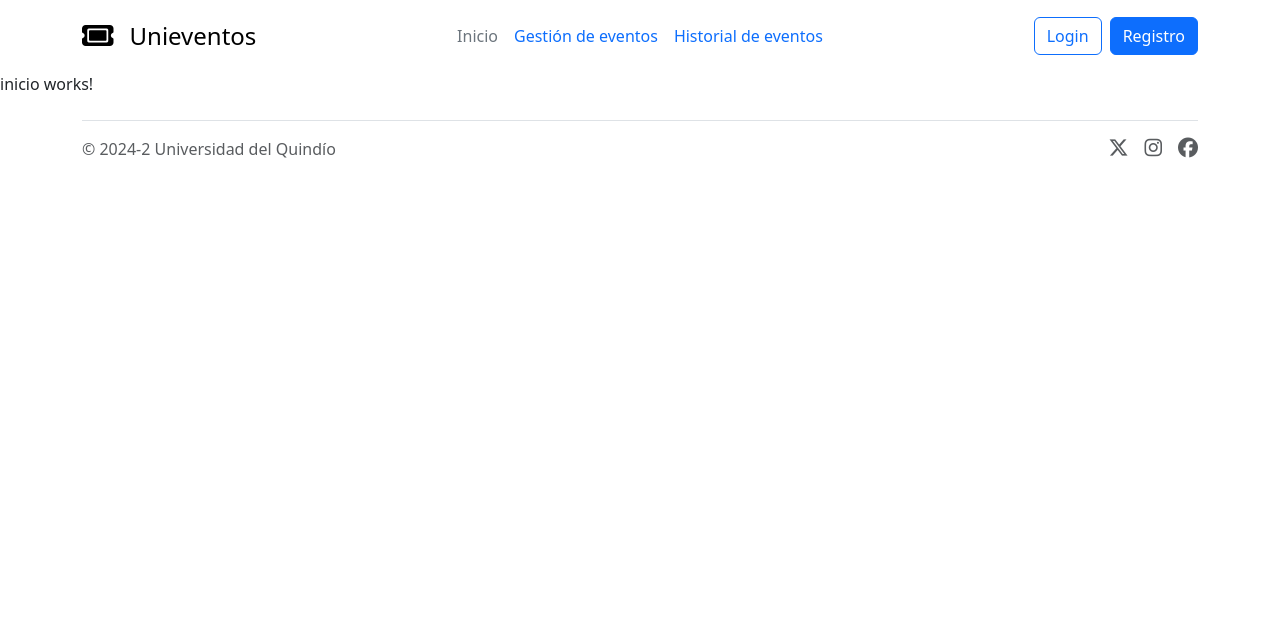
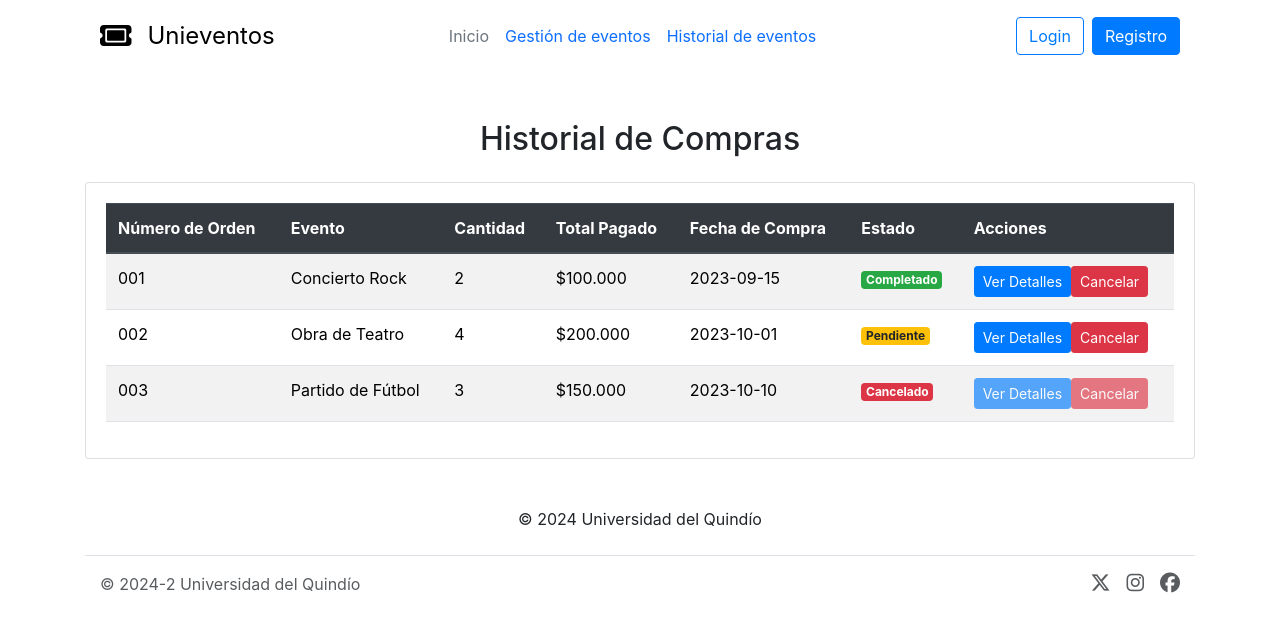
Before and after one commit to cos-03/FrontUnieventos, an Angular app: page /historial-compras in a window 1280 px wide. Before the commit this address led to /. Shown: the top 632 px of the page. Built offline with nearby package versions, Linux system fonts and the light colour scheme.

Commit message:
historial

```diff
--- a/src/app/app.routes.ts
+++ b/src/app/app.routes.ts
@@ -11,6 +11,7 @@ import { AgregarItemComponent } from './componentes/agregar-item/agregar-item.co
 import { DetalleEventoComponent } from './componentes/detalle-evento/detalle-evento.component';
 import { RecuperarContraseniaComponent } from './componentes/recuperar-contrasenia/recuperar-contrasenia.component';
 import { GestionEventosComponent } from './componentes/gestion-eventos/gestion-eventos.component';
+import { HistorialComprasComponent } from './historial-compras/historial-compras.component';
 
 export const routes: Routes = [
    { path: '', component: InicioComponent },  // Ruta raíz
@@ -25,5 +26,6 @@ export const routes: Routes = [
    { path: 'confirmar-orden', component: ConfirmarOrdenComponent },  // Ruta para confirmar orden
    { path: 'agregar-item', component: AgregarItemComponent },  // Ruta para agregar ítems
    { path: 'recuperar-contrasenia', component: RecuperarContraseniaComponent },  // Ruta para recuperar contraseña
+   { path: 'historial-compras', component: HistorialComprasComponent },  // Ruta para recuperar contraseña
    { path: "**", pathMatch: "full", redirectTo: "" }  // Redirección a la página de inicio para rutas no encontradas
 ];
--- a/src/app/componentes/gestion-eventos/gestion-eventos.component.ts
+++ b/src/app/componentes/gestion-eventos/gestion-eventos.component.ts
@@ -14,15 +14,16 @@ import Swal from 'sweetalert2';
 })
 export class GestionEventosComponent {
 
-  seleccionados!: EventoDTO[];
+  seleccionados: EventoDTO[];
   eventos: EventoDTO[] = [];
-  textoBtnEliminar!: string;
+  textoBtnEliminar: string;
 
 
   constructor(public eventosService:EventosService) {
-    this.eventos = eventosService.listar();
     this.seleccionados = [];
     this.textoBtnEliminar = "";
+    this.eventos = eventosService.listar();
+
   }
 
  ngOnInit(): void {
--- a/src/app/componentes/header/header.component.html
+++ b/src/app/componentes/header/header.component.html
@@ -12,7 +12,7 @@
         <li><a routerLink="" class="nav-link px-2 link-secondary">Inicio</a></li>
         <li><a routerLink="/gestion-eventos" class="nav-link px-2">Gestión de eventos</a></li>
 
-        <li><a routerLink="" class="nav-link px-2">Historial de eventos</a></li>
+        <li><a routerLink="/historial-compras" class="nav-link px-2">Historial de eventos</a></li>
       </ul>
 
 
--- /dev/null
+++ b/src/app/historial-compras/historial-compras.component.html
@@ -0,0 +1,78 @@
+<!DOCTYPE html>
+<html lang="en">
+<head>
+  <meta charset="UTF-8">
+  <meta name="viewport" content="width=device-width, initial-scale=1.0">
+  <title>Historial de Compras</title>
+  <link rel="stylesheet" href="https://maxcdn.bootstrapcdn.com/bootstrap/4.5.2/css/bootstrap.min.css">
+</head>
+<body>
+  <div class="container mt-5">
+    <h2 class="text-center mb-4">Historial de Compras</h2>
+    <div class="card">
+      <div class="card-body">
+        <table class="table table-striped">
+          <thead class="thead-dark">
+            <tr>
+              <th>Número de Orden</th>
+              <th>Evento</th>
+              <th>Cantidad</th>
+              <th>Total Pagado</th>
+              <th>Fecha de Compra</th>
+              <th>Estado</th>
+              <th>Acciones</th>
+            </tr>
+          </thead>
+          <tbody>
+            <tr>
+              <td>001</td>
+              <td>Concierto Rock</td>
+              <td>2</td>
+              <td>$100.000</td>
+              <td>2023-09-15</td>
+              <td><span class="badge badge-success">Completado</span></td>
+              <td>
+                <button class="btn btn-primary btn-sm">Ver Detalles</button>
+                <button class="btn btn-danger btn-sm">Cancelar</button>
+              </td>
+            </tr>
+            <tr>
+              <td>002</td>
+              <td>Obra de Teatro</td>
+              <td>4</td>
+              <td>$200.000</td>
+              <td>2023-10-01</td>
+              <td><span class="badge badge-warning">Pendiente</span></td>
+              <td>
+                <button class="btn btn-primary btn-sm">Ver Detalles</button>
+                <button class="btn btn-danger btn-sm">Cancelar</button>
+              </td>
+            </tr>
+            <tr>
+              <td>003</td>
+              <td>Partido de Fútbol</td>
+              <td>3</td>
+              <td>$150.000</td>
+              <td>2023-10-10</td>
+              <td><span class="badge badge-danger">Cancelado</span></td>
+              <td>
+                <button class="btn btn-primary btn-sm" disabled>Ver Detalles</button>
+                <button class="btn btn-danger btn-sm" disabled>Cancelar</button>
+              </td>
+            </tr>
+            <!-- Agrega más filas según sea necesario -->
+          </tbody>
+        </table>
+      </div>
+    </div>
+  </div>
+
+  <footer class="text-center mt-5">
+    <p>&copy; 2024 Universidad del Quindío</p>
+  </footer>
+
+  <script src="https://code.jquery.com/jquery-3.5.1.slim.min.js"></script>
+  <script src="https://cdn.jsdelivr.net/npm/@popperjs/core@2.5.4/dist/umd/popper.min.js"></script>
+  <script src="https://maxcdn.bootstrapcdn.com/bootstrap/4.5.2/js/bootstrap.min.js"></script>
+</body>
+</html>
--- /dev/null
+++ b/src/app/historial-compras/historial-compras.component.ts
@@ -0,0 +1,13 @@
+import { Component } from '@angular/core';
+
+@Component({
+  selector: 'app-historial-compras',
+  standalone: true,
+  imports: [],
+  templateUrl: './historial-compras.component.html',
+  styleUrl: './historial-compras.component.css'
+})
+export class HistorialComprasComponent {
+  historialCompras!: string ;
+
+}
```
Also changed, not shown: src/app/historial-compras/historial-compras.component.css (added).
